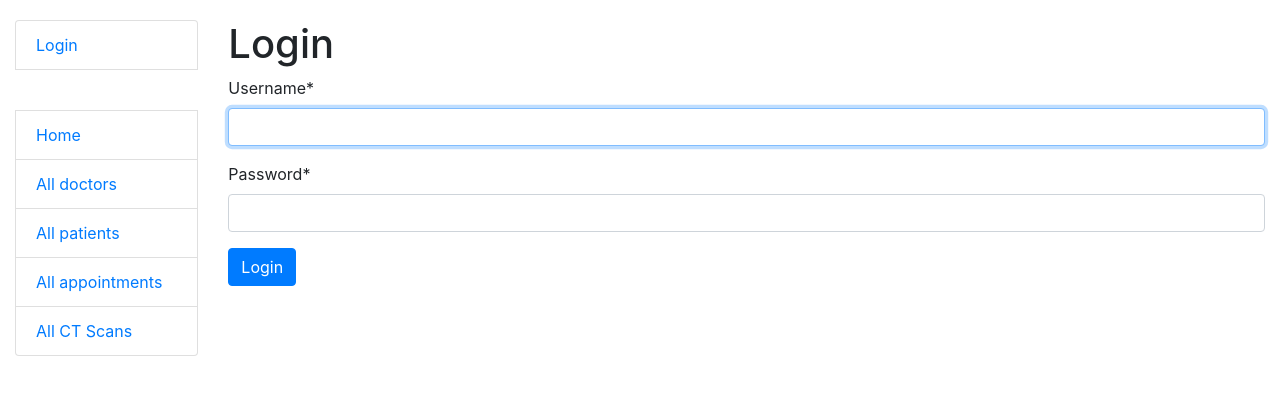
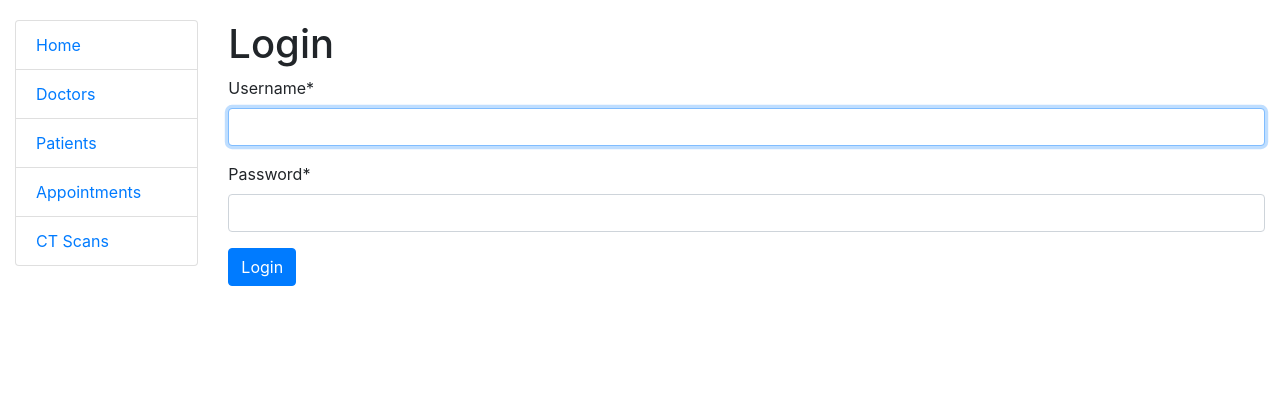
Before and after one commit to pprykhodko/private-clinic-service, a Django app: a page that uses templates/includes/sidebar.html in a window 1280 px wide. Shown: the top 395 px of the page. Run offline with Django 5.2, Linux system fonts and the light colour scheme; some libraries are stand-ins or nearby versions.

Commit message:
feat(clinic): rework sidebar.html

```diff
--- a/templates/includes/sidebar.html
+++ b/templates/includes/sidebar.html
@@ -1,25 +1,21 @@
-<ul class="sidebar-nav list-group">
-  {% if user.is_authenticated %}
-    <li class="list-group-item">
-      User:
-      <a href="{{ user.get_absolute_url }}">{{ user.get_username }}</a>
-    </li>
+<ul class="list-group">
+  <li class="list-group-item">
+    <a href="{% url 'clinic:index' %}">Home</a>
+  </li>
 
-    <li class="list-group-item">
-      <form action="{% url "logout" %}" method="post">
-        {% csrf_token %}
-        <button type="submit" class="btn btn-primary">Logout</button>
-      </form>
-    </li>
-  {% else %}
-    <li class="list-group-item"><a href="{% url "login" %}?next={{request.path}}">Login</a></li>
-  {% endif %}
+  <li class="list-group-item">
+    <a href="{% url 'clinic:doctor-list' %}">Doctors</a>
+  </li>
 
-  <br>
+  <li class="list-group-item">
+    <a href="{% url 'clinic:patient-list' %}">Patients</a>
+  </li>
 
-  <li class="list-group-item mt-3"><a href="{% url "clinic:index" %}">Home</a></li>
-  <li class="list-group-item"><a href="{% url "clinic:doctor-list" %}">All doctors</a></li>
-  <li class="list-group-item"><a href="{% url "clinic:patient-list" %}">All patients</a></li>
-  <li class="list-group-item"><a href="{% url "clinic:appointment-list" %}">All appointments</a></li>
-  <li class="list-group-item"><a href="{% url "clinic:ct-scan-list" %}">All CT Scans</a></li>
+  <li class="list-group-item">
+    <a href="{% url 'clinic:appointment-list' %}">Appointments</a>
+  </li>
+
+  <li class="list-group-item">
+    <a href="{% url 'clinic:ct-scan-list' %}">CT Scans</a>
+  </li>
 </ul>
```
